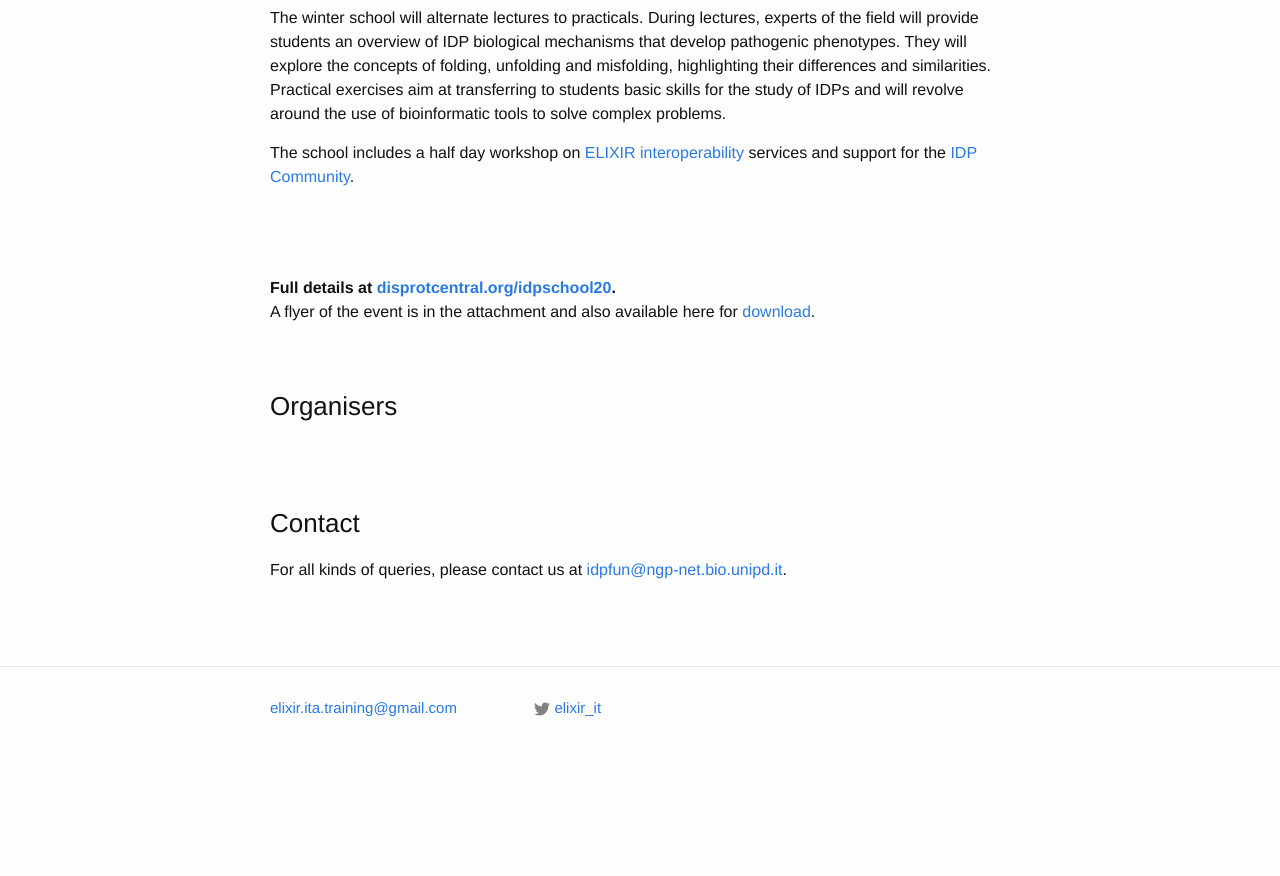
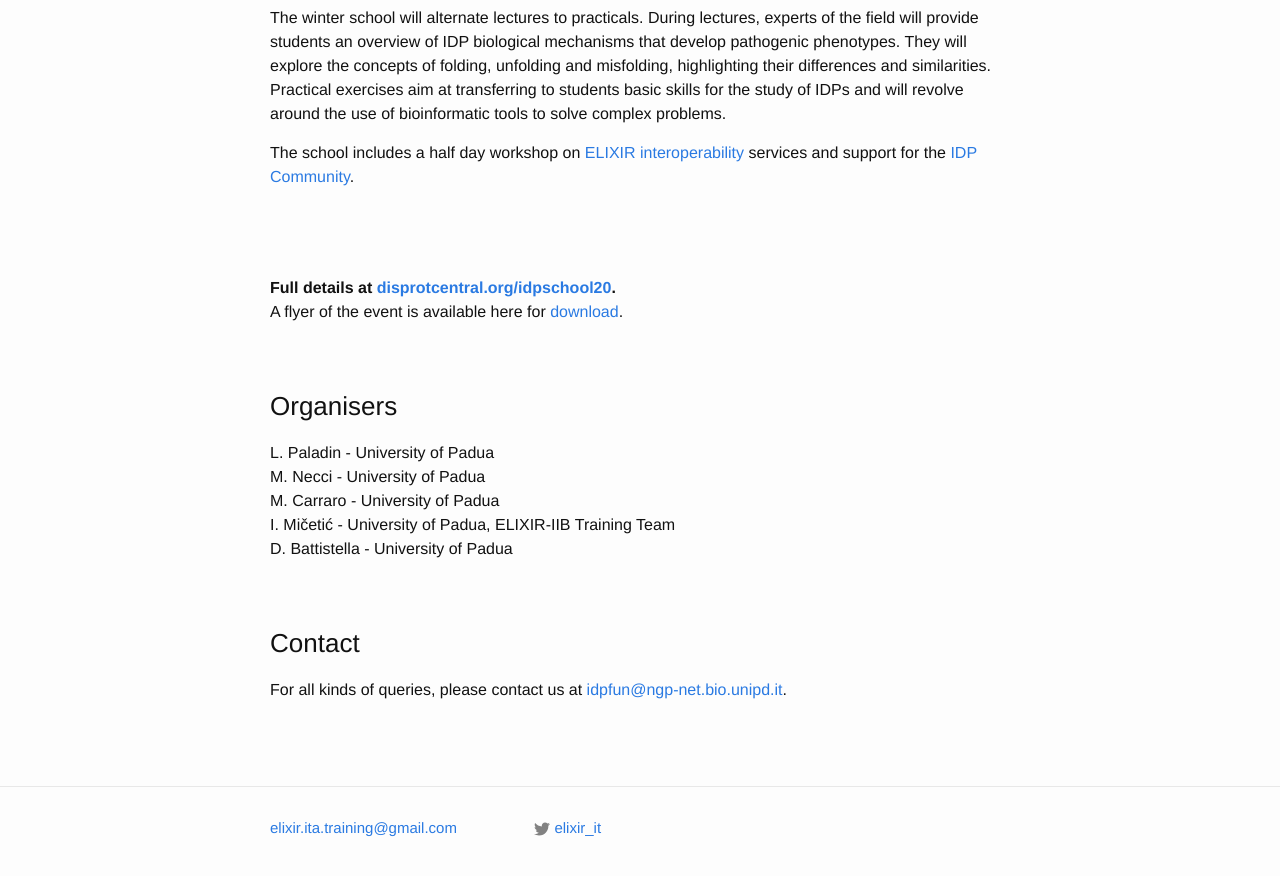
Before and after one commit to ELIXIR-IIB-training/website, a Jekyll site: the page built from _posts/2020-01-27-winter-school-idp-brixen.md, in a window 1280 px wide and 900 px high, scrolled down 1511 px. Shown: the top 876 px of the window. Built offline with Jekyll 4.4.1, drawn with Linux system fonts in a browser that asks for light colours; before the commit the page ends 2291 px from its top, so only the background shows below that.

Commit message:
Add organisers and correct flyer link message

```diff
--- a/_posts/2020-01-27-winter-school-idp-brixen.md
+++ b/_posts/2020-01-27-winter-school-idp-brixen.md
@@ -61,12 +61,16 @@ The school includes a half day workshop on [ELIXIR interoperability](https://eli
 <br>
 
 <b>Full details at [disprotcentral.org/idpschool20](http://disprotcentral.org/idpschool20).</b><br>
-A flyer of the event is in the attachment and also available here for [download](http://disprotcentral.org/assets/docs/Flyer-Brixen20.pdf).<br>
+A flyer of the event is available here for [download](http://disprotcentral.org/assets/docs/Flyer-Brixen20.pdf).<br>
 <br>
 <br>
 
 ### Organisers
-
+L. Paladin - University of Padua<br>
+M. Necci - University of Padua<br>
+M. Carraro - University of Padua<br>
+I. Mičetić - University of Padua, ELIXIR-IIB Training Team<br>
+D. Battistella - University of Padua<br>
 <br>
 <br>
 
```
